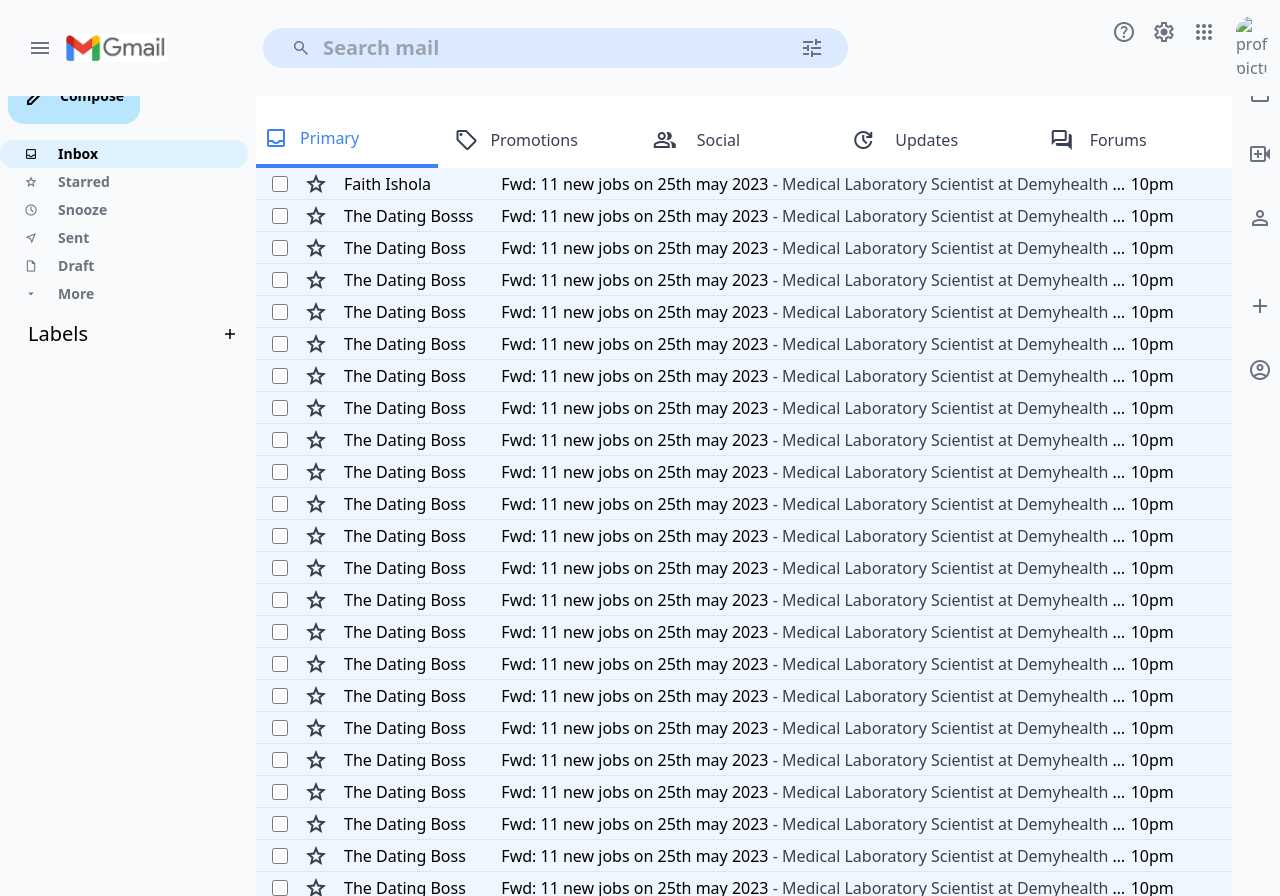
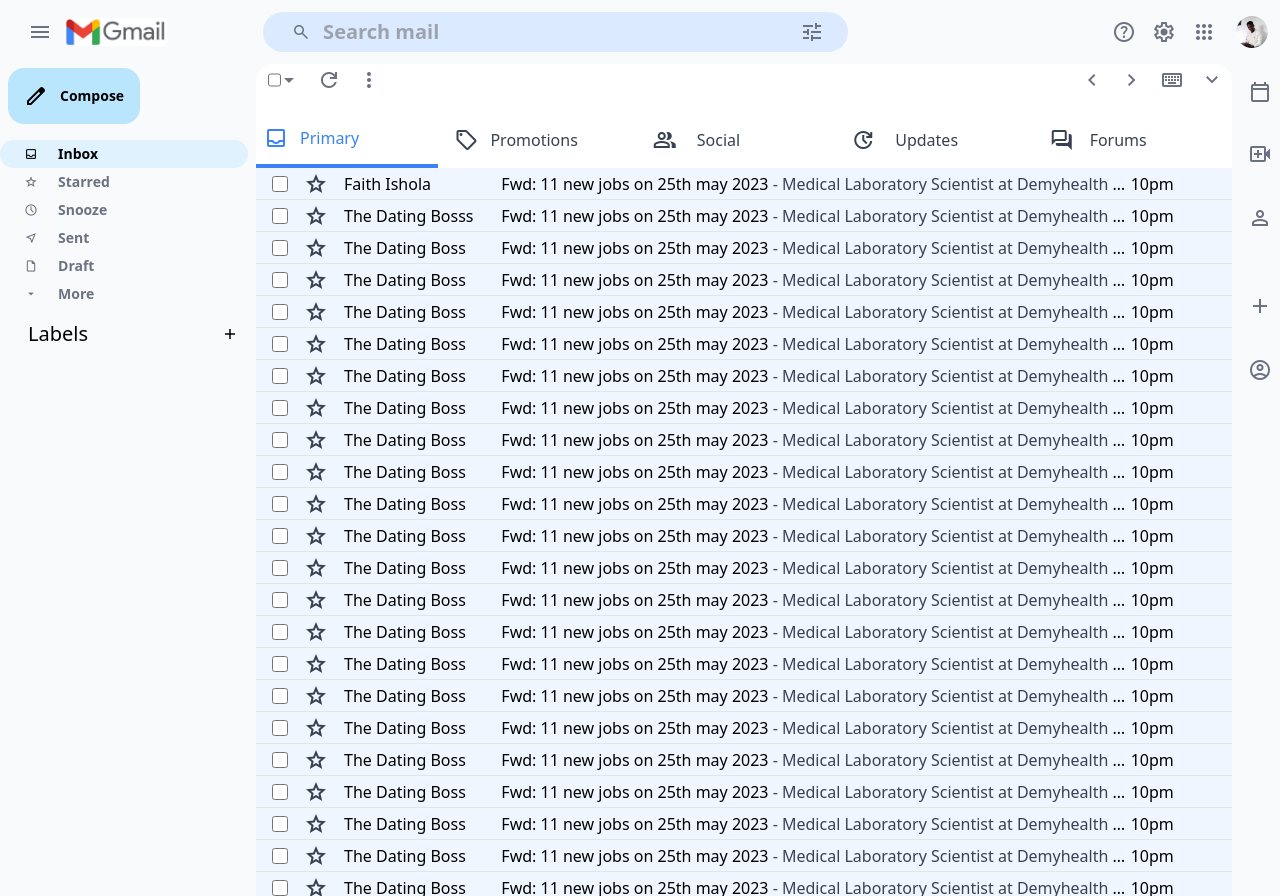
Before and after one commit to Ayodejisamuel/GMAIL-UI, a plain HTML site: page index.html in a window 1280 px wide. Drawn offline with nearby package versions, Linux system fonts and the light colour scheme; the site is published under a folder, as on GitHub Pages, so addresses that start at the root find nothing.

Commit message:
Update index.html

```diff
--- a/index.html
+++ b/index.html
@@ -98,14 +98,14 @@
           >apps</span
         >
 
-          <img id="accountimg" src="/images/ayodeji.jpg" alt="profile picture "class="selecting rounded-full object-contain w-10 ml-2 cursor-pointer  border-4 border-transparent hover:border-slate-200" >
+          <img id="accountimg" src="images/ayodeji.jpg" alt="profile picture "class="selecting rounded-full object-contain w-10 ml-2 cursor-pointer  border-4 border-transparent hover:border-slate-200" >
 
 
 
           <div id="accountdiv" class="selected hidden absolute  top-12 right-4 flex drop-shadow-md py-2 flex-col w-96 rounded-3xl bg-blue-50">
                <div class="flex mx-1 mt- items-center rounded-t-3xl  bg-white">
                   <div class="mx-3 ">
-                    <img src="/images/ayodeji.jpg" alt="profile picture "class="rounded-full object-cover w-20 mt-3 ml-1 cursor-pointer  border-4 border-transparent hover:border-slate-200" >
+                    <img src="images/ayodeji.jpg" alt="profile picture "class="rounded-full object-cover w-20 mt-3 ml-1 cursor-pointer  border-4 border-transparent hover:border-slate-200" >
                   </div>
 
                     <div class="">
```
